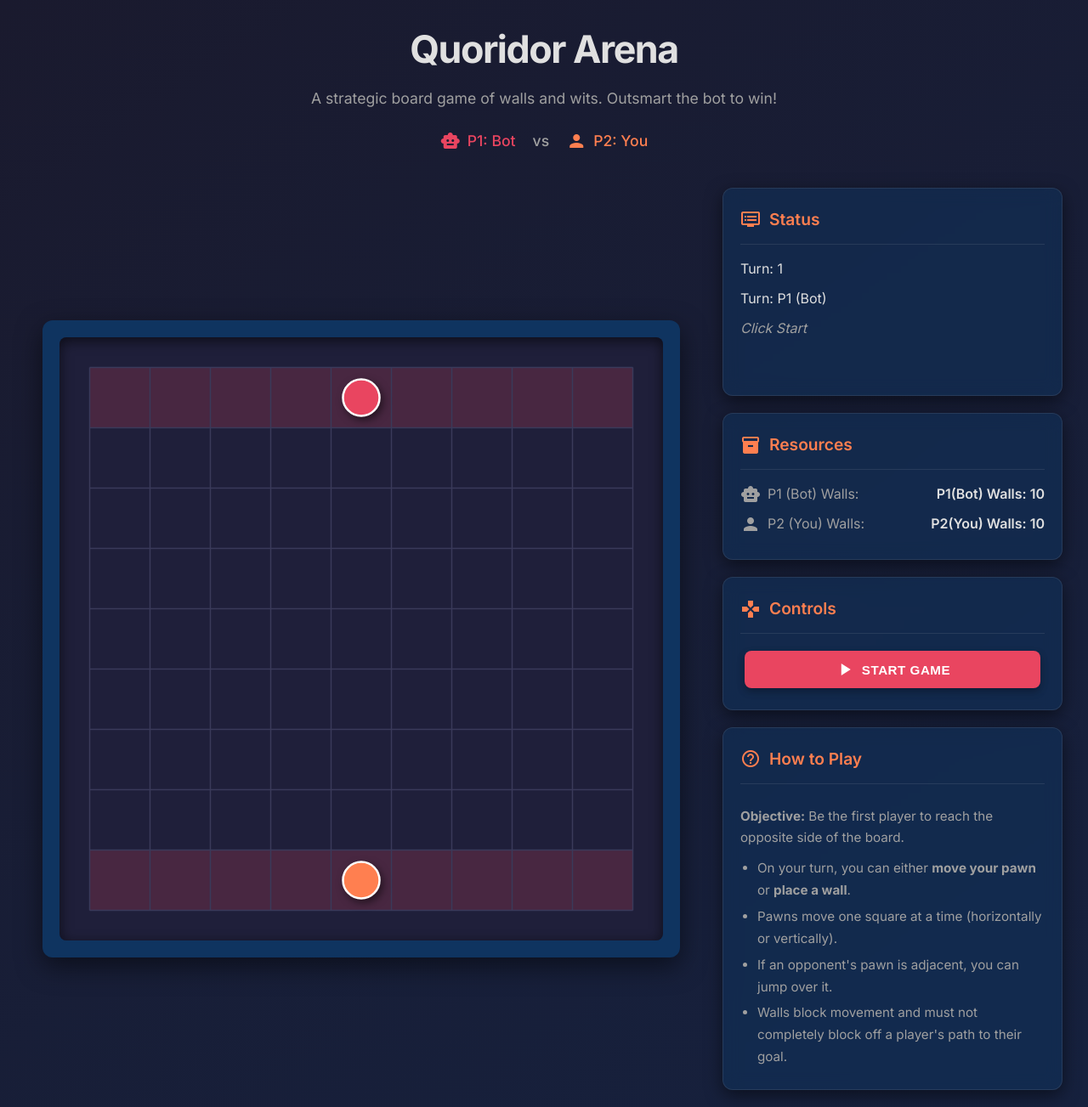
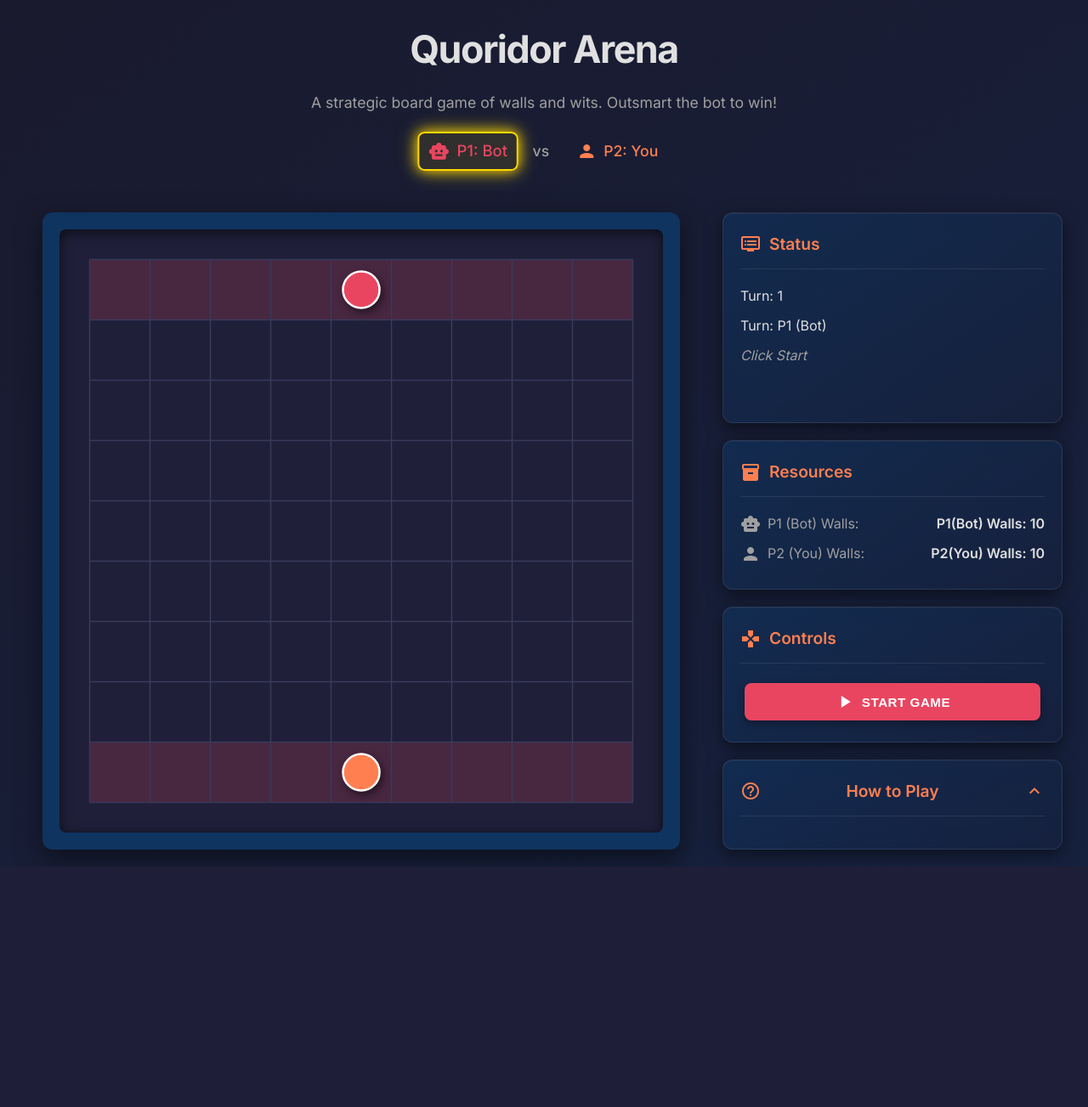
Before and after one commit to twykex/Quoridor_Bot, a Flask app: page / in a window 1280 px wide. Shown: the whole page at 85% size. After the commit the page ends 1015 px from the top, so only its background shows below. Run offline with Flask 3, Linux system fonts and the light colour scheme; data that the repository does not hold is empty.

Commit message:
Improve layout and design of the website
This commit introduces several enhancements to the website's layout and design, improving user experience and visual appeal.

Key changes include:
- Refactored the 'How to Play' section to be collapsible with a smooth animation and a visual indicator.
- Added a glowing effect to the active player's label in the header to make it clear whose turn it is.
- Refined button styles with a more distinct active state for better user feedback.
- Enhanced the info cards with subtle gradients, inner shadows, and a hover effect to give them more depth.
- Polished the overall layout by adjusting spacing and typography for a more balanced and professional look.

```diff
--- a/static/script.js
+++ b/static/script.js
@@ -30,6 +30,8 @@ const confirmMoveButton = document.getElementById('confirm-move-button');
 const cancelMoveButton = document.getElementById('cancel-move-button');
 const howToPlayToggle = document.querySelector('.how-to-play h2');
 const howToPlayContent = document.querySelector('.how-to-play .rules-content');
+const p1Label = document.querySelector('.p1-label');
+const p2Label = document.querySelector('.p2-label');
 
 // --- SVG/Drawing Configuration ---
 let CELL_SIZE = 55;
@@ -400,6 +402,20 @@ function updateInfoBar(gameState) {
     if (statusMessageSpan) {
         statusMessageSpan.textContent = statusMsg.length > maxLen ? statusMsg.substring(0, maxLen - 3) + "..." : statusMsg;
     }
+
+    // Highlight active player label
+    if (p1Label && p2Label) {
+        if (gameState.current_player === 1) {
+            p1Label.classList.add('active-player');
+            p2Label.classList.remove('active-player');
+        } else if (gameState.current_player === 2) {
+            p1Label.classList.remove('active-player');
+            p2Label.classList.add('active-player');
+        } else {
+            p1Label.classList.remove('active-player');
+            p2Label.classList.remove('active-player');
+        }
+    }
 }
 
 function disableInteraction() {
@@ -596,10 +612,9 @@ svgBoard.addEventListener('click', handleBoardClick); // Listener on the main SV
 confirmMoveButton.addEventListener('click', confirmMove);
 cancelMoveButton.addEventListener('click', cancelMove);
 howToPlayToggle.addEventListener('click', () => {
-    if (howToPlayContent.style.display === 'block') {
-        howToPlayContent.style.display = 'none';
-    } else {
-        howToPlayContent.style.display = 'block';
+    const howToPlayCard = document.querySelector('.how-to-play');
+    if (howToPlayCard) {
+        howToPlayCard.classList.toggle('is-collapsed');
     }
 });
 
--- a/static/style.css
+++ b/static/style.css
@@ -71,7 +71,7 @@ body {
     margin: auto; /* Center horizontally */
     display: flex;
     flex-direction: column;
-    gap: var(--padding-md); /* Reduced gap */
+    gap: var(--padding-lg);
 }
 
 .game-header {
@@ -83,7 +83,7 @@ body {
     font-size: 2.8em;
     font-weight: 700;
     letter-spacing: -1.5px;
-    margin-bottom: 5px;
+    margin-bottom: 10px;
     color: var(--text-primary);
 }
 
@@ -108,10 +108,21 @@ body {
     display: flex;
     align-items: center;
     gap: 8px;
+    padding: 5px 10px;
+    border-radius: var(--border-radius-md);
+    transition: all 0.4s ease;
+    border: 2px solid transparent;
 }
 
 .p1-label { color: var(--p1-color); }
 .p2-label { color: var(--p2-color); }
+
+.player-label.active-player {
+    transform: scale(1.05);
+    border-color: var(--gold-color);
+    box-shadow: 0 0 15px var(--gold-color), 0 0 25px rgba(255, 215, 0, 0.4);
+    background-color: rgba(255, 215, 0, 0.1);
+}
 
 .game-main {
     display: grid;
@@ -169,14 +180,20 @@ body {
 }
 
 .info-card {
-    background: rgba(15, 52, 96, 0.5);
+    background: linear-gradient(145deg, rgba(15, 52, 96, 0.6), rgba(22, 33, 62, 0.6));
     backdrop-filter: blur(10px);
     border: 1px solid var(--border-color);
     border-radius: var(--border-radius-lg);
     padding: var(--padding-md);
-    box-shadow: 0 6px 20px var(--shadow-color);
+    box-shadow: 0 6px 20px var(--shadow-color), inset 0 1px 1px rgba(255, 255, 255, 0.05);
     display: flex;
     flex-direction: column;
+    transition: transform 0.3s ease, box-shadow 0.3s ease;
+}
+
+.info-card:hover {
+    transform: translateY(-4px);
+    box-shadow: 0 10px 25px var(--shadow-color), inset 0 1px 1px rgba(255, 255, 255, 0.05);
 }
 
 .info-card h2 {
@@ -185,7 +202,7 @@ body {
     gap: 10px;
     font-size: 1.2em;
     font-weight: 600;
-    margin-bottom: 15px;
+    margin-bottom: 18px;
     padding-bottom: 12px;
     border-bottom: 1px solid var(--border-color);
     color: var(--accent-secondary);
@@ -288,9 +305,14 @@ body {
 }
 
 .button-primary:hover:not(:disabled) {
-    background: darken(var(--accent-primary), 10%);
+    background: #ff5c77; /* Slightly lighter than accent for hover */
     transform: translateY(-3px);
     box-shadow: 0 6px 15px rgba(233, 69, 96, 0.4);
+}
+
+.button-primary:active:not(:disabled) {
+    transform: translateY(-1px);
+    box-shadow: 0 2px 8px rgba(233, 69, 96, 0.5);
 }
 
 .button-primary:disabled {
@@ -306,8 +328,12 @@ body {
     color: white;
 }
 .button-confirm:hover:not(:disabled) {
-    background-color: darken(var(--success-color), 10%);
+    background-color: #5cb85c;
     transform: translateY(-3px);
+}
+
+.button-confirm:active:not(:disabled) {
+    transform: translateY(-1px);
 }
 
 .button-cancel {
@@ -316,6 +342,10 @@ body {
 }
 .button-cancel:hover {
     background-color: #999;
+}
+
+.button-cancel:active {
+    transform: translateY(-1px);
 }
 
 .move-input {
@@ -416,9 +446,34 @@ body {
     cursor: pointer;
 }
 
+.how-to-play h2 {
+    cursor: pointer;
+    display: flex;
+    justify-content: space-between;
+    align-items: center;
+}
+
+.how-to-play h2 .chevron-icon {
+    transition: transform 0.3s ease;
+}
+
+.how-to-play.is-collapsed .chevron-icon {
+    transform: rotate(180deg);
+}
+
 .how-to-play .rules-content {
-    display: block;
+    max-height: 500px; /* Set a max-height for transition */
+    overflow: hidden;
+    transition: max-height 0.4s ease-in-out, padding-top 0.4s ease, opacity 0.3s ease-in-out;
     padding-top: 10px;
+    opacity: 1;
+}
+
+.how-to-play.is-collapsed .rules-content {
+    max-height: 0;
+    padding-top: 0;
+    opacity: 0;
+    pointer-events: none; /* Prevent interaction when hidden */
 }
 
 .how-to-play .rules-content p,
--- a/templates/index.html
+++ b/templates/index.html
@@ -84,8 +84,12 @@
                     </div>
                 </div>
 
-                <div class="info-card how-to-play">
-                    <h2><i class="material-icons">help_outline</i> How to Play</h2>
+                <div class="info-card how-to-play is-collapsed">
+                    <h2>
+                        <i class="material-icons">help_outline</i>
+                        <span>How to Play</span>
+                        <i class="material-icons chevron-icon">expand_more</i>
+                    </h2>
                     <div class="rules-content">
                         <p><strong>Objective:</strong> Be the first player to reach the opposite side of the board.</p>
                         <ul>
```
